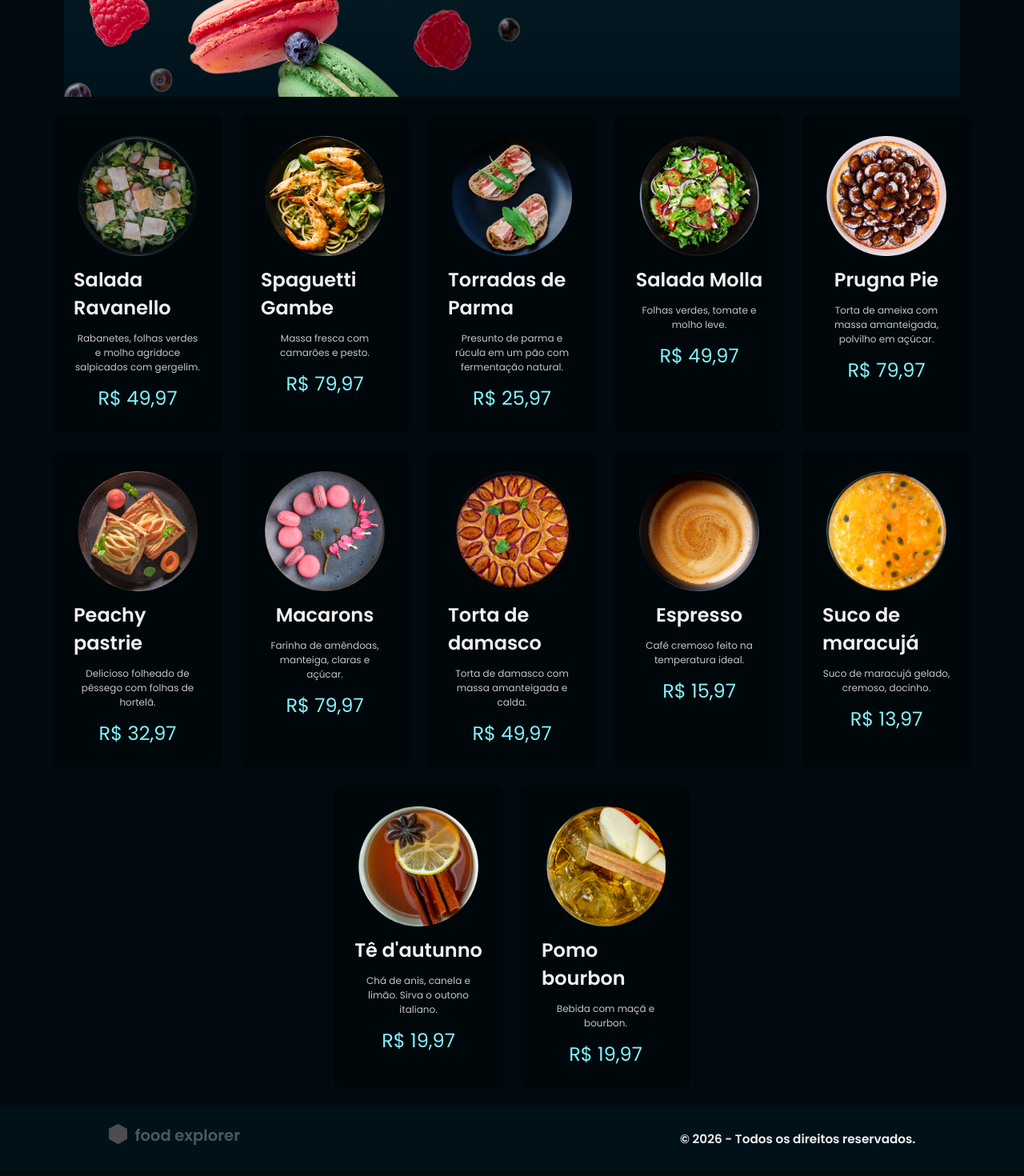
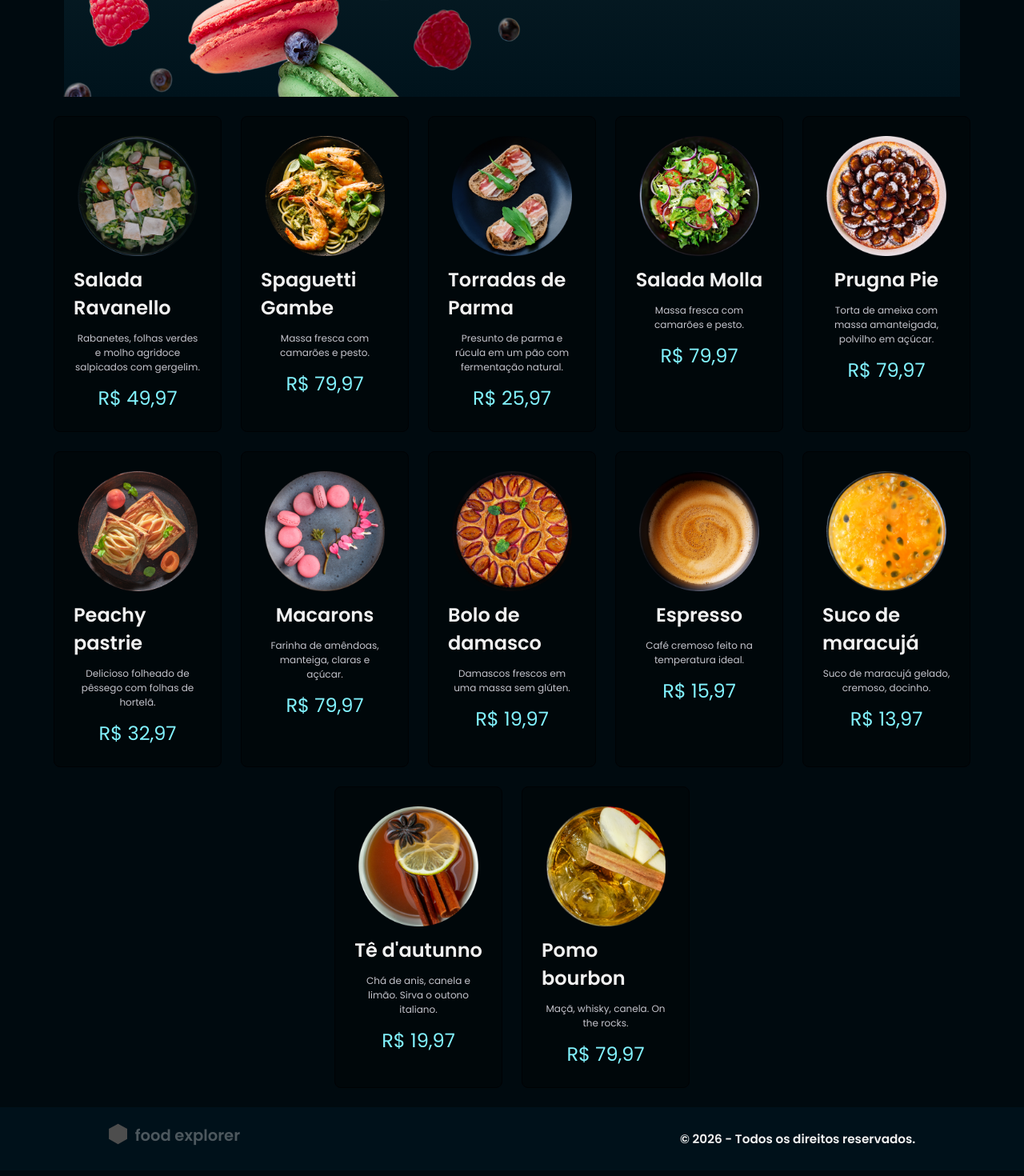
Before and after one commit to Carlosalexandree/foodexplorer, a React (Vite) app: page / in a window 1280 px wide. Shown: the part 318-1788 px from the top of the page at 80% size. Built offline with nearby package versions, Linux system fonts and the light colour scheme.

Commit message:
fix: update dishes info from Figma

```diff
--- a/src/data/dishes.js
+++ b/src/data/dishes.js
@@ -15,13 +15,13 @@ export const dishes = [
   { id: 1, category: "refeicoes", title: "Salada Ravanello", description: "Rabanetes, folhas verdes e molho agridoce salpicados com gergelim.", price: 49.97, image: saladaRavanello },
   { id: 2, category: "refeicoes", title: "Spaguetti Gambe", description: "Massa fresca com camarões e pesto.", price: 79.97, image: spaguettiGambe },
   { id: 3, category: "refeicoes", title: "Torradas de Parma", description: "Presunto de parma e rúcula em um pão com fermentação natural.", price: 25.97, image: torradasDeParma },
-  { id: 4, category: "refeicoes", title: "Salada Molla", description: "Folhas verdes, tomate e molho leve.", price: 49.97, image: saladaMolla },
+  { id: 4, category: "refeicoes", title: "Salada Molla", description: "Massa fresca com camarões e pesto.", price: 79.97, image: saladaMolla },
   { id: 5, category: "sobremesas", title: "Prugna Pie", description: "Torta de ameixa com massa amanteigada, polvilho em açúcar.", price: 79.97, image: prugnaPie },
   { id: 6, category: "sobremesas", title: "Peachy pastrie", description: "Delicioso folheado de pêssego com folhas de hortelã.", price: 32.97, image: peachyPastrie },
   { id: 7, category: "sobremesas", title: "Macarons", description: "Farinha de amêndoas, manteiga, claras e açúcar.", price: 79.97, image: macarons },
-  { id: 8, category: "sobremesas", title: "Torta de damasco", description: "Torta de damasco com massa amanteigada e calda.", price: 49.97, image: boloDeDamasco },
+{ id: 8, category: "sobremesas", title: "Bolo de damasco", description: "Damascos frescos em uma massa sem glúten.", price: 19.97, image: boloDeDamasco },
   { id: 9, category: "bebidas", title: "Espresso", description: "Café cremoso feito na temperatura ideal.", price: 15.97, image: espresso },
   { id: 10, category: "bebidas", title: "Suco de maracujá", description: "Suco de maracujá gelado, cremoso, docinho.", price: 13.97, image: sucoDeMaracuja },
   { id: 11, category: "bebidas", title: "Tê d'autunno", description: "Chá de anis, canela e limão. Sirva o outono italiano.", price: 19.97, image: teDautunno },
-  { id: 12, category: "bebidas", title: "Pomo bourbon", description: "Bebida com maçã e bourbon.", price: 19.97, image: pomoBourbon },
+  { id: 12, category: "bebidas", title: "Pomo bourbon", description: "Maçã, whisky, canela. On the rocks.", price: 79.97, image: pomoBourbon },
 ];
```
